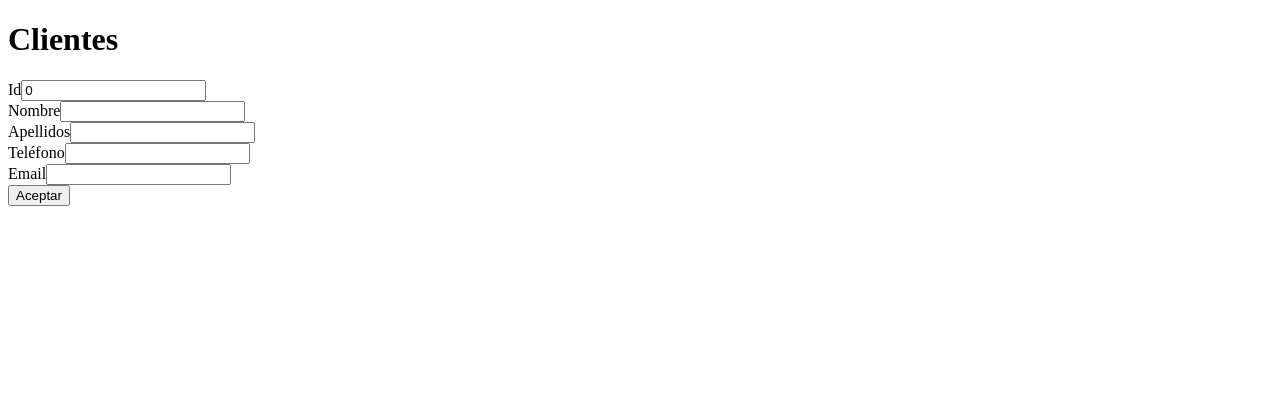
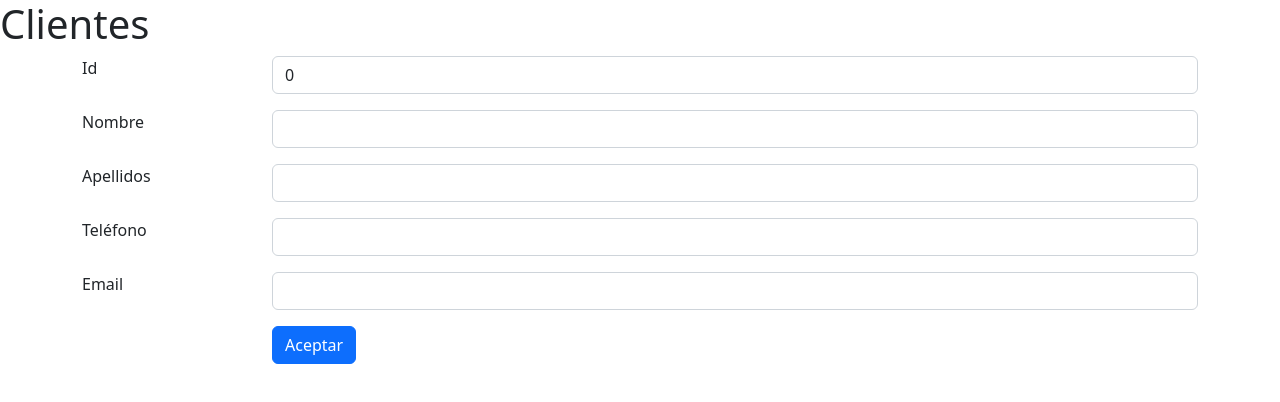
Before and after one commit to EloyOrtegaG/Clientes2023CursoJL, an Angular app: page /formulario in a window 1280 px wide. Shown: the top 402 px of the page. Built offline with nearby package versions, Linux system fonts and the light colour scheme.

Commit message:
Inclusión de Bootstrap de forma externa

```diff
--- a/src/app/app.component.html
+++ b/src/app/app.component.html
@@ -1,2 +1,5 @@
 <h1>Clientes</h1>
-<router-outlet></router-outlet>
+
+<div class="container">
+    <router-outlet></router-outlet>
+</div>
--- a/src/app/formulario/formulario.component.html
+++ b/src/app/formulario/formulario.component.html
@@ -1,25 +1,37 @@
 <div>
-    <div>
-        <label for="id">Id</label>
-        <input type="number" readonly id="id" value="{{cliente.id}}">
+    <div class="row mb-3">
+        <label class="col-sm-2 form-label" for="id">Id</label>
+        <div class="col-sm-10">
+            <input class="form-control" type="number" readonly id="id" value="{{cliente.id}}">
+        </div>
     </div>
-    <div>
-        <label for="nombre">Nombre</label>
-        <input type="text" [(ngModel)]="cliente.nombre">
+    <div class="row mb-3">
+        <label class="col-sm-2 form-label" for="nombre">Nombre</label>
+        <div class="col-sm-10">
+            <input class="form-control" type="text" [(ngModel)]="cliente.nombre">
+        </div>
     </div>
-    <div>
-        <label for="apellidos">Apellidos</label>
-        <input type="text" id="apellidos" [(ngModel)]="cliente.apellidos">
+    <div class="row mb-3">
+        <label class="col-sm-2 form-label" for="apellidos">Apellidos</label>
+        <div class="col-sm-10">
+            <input class="form-control" type="text" id="apellidos" [(ngModel)]="cliente.apellidos">
+        </div>
     </div>
-    <div>
-        <label for="telefono">Teléfono</label>
-        <input type="tel" id="telefono" [(ngModel)]="cliente.telefono">
+    <div class="row mb-3">
+        <label class="col-sm-2 form-label" for="telefono">Teléfono</label>
+        <div class="col-sm-10">
+            <input class="form-control" type="tel" id="telefono" [(ngModel)]="cliente.telefono">
+        </div>
     </div>
-    <div>
-        <label for="email">Email</label>
-        <input type="email" id="email" [(ngModel)]="cliente.email">
+    <div class="row mb-3">
+        <label class="col-sm-2 form-label" for="email">Email</label>
+        <div class="col-sm-10">
+            <input class="form-control" type="email" id="email" [(ngModel)]="cliente.email">
+        </div>
     </div>
-    <div>
-        <button (click)="guardar()">Aceptar</button>
+    <div class="row mb-3">
+        <div class="offset-sm-2 col-sm-10">
+            <button class="btn btn-primary" (click)="guardar()">Aceptar</button>
+        </div>
     </div>
 </div>
--- a/src/app/listado/listado.component.html
+++ b/src/app/listado/listado.component.html
@@ -1,5 +1,6 @@
-<table>
-    <thead>
+<div class="table-responsive">
+    <table class="table table-hover table-bordered table-striped">
+        <thead class="table-dark">
             <tr>
                 <th>Id</th>
                 <th>Nombre</th>
@@ -17,12 +18,12 @@
                 <td>{{c.telefono}}</td>
                 <td>{{c.email}}</td>
                 <td>
-                <a routerLink="/formulario/{{c.id}}">Editar</a>
-                <a routerLink="/listado" (click)="borrar(c.id)">Borrar</a>
+                    <a class="btn btn-sm btn-primary" routerLink="/formulario/{{c.id}}">Editar</a>
+                    <a class="btn btn-sm btn-danger" routerLink="/listado" (click)="borrar(c.id)">Borrar</a>
                 </td>
             </tr>
         </tbody>
-    <tfoot>
+        <tfoot class="table-dark">
             <tr>
                 <td></td>
                 <td></td>
@@ -30,8 +31,9 @@
                 <td></td>
                 <td></td>
                 <td>
-                <a routerLink="/formulario">Añadir</a>
+                    <a class="btn btn-sm btn-primary" routerLink="/formulario">Añadir</a>
                 </td>
             </tr>
         </tfoot>
     </table>
+</div>
--- a/src/index.html
+++ b/src/index.html
@@ -6,8 +6,11 @@
   <base href="/">
   <meta name="viewport" content="width=device-width, initial-scale=1">
   <link rel="icon" type="image/x-icon" href="favicon.ico">
+
+  <link href="https://cdn.jsdelivr.net/npm/bootstrap@5.2.3/dist/css/bootstrap.min.css" rel="stylesheet" integrity="sha384-rbsA2VBKQhggwzxH7pPCaAqO46MgnOM80zW1RWuH61DGLwZJEdK2Kadq2F9CUG65" crossorigin="anonymous">
 </head>
 <body>
   <app-root></app-root>
+  <script src="https://cdn.jsdelivr.net/npm/bootstrap@5.2.3/dist/js/bootstrap.bundle.min.js" integrity="sha384-kenU1KFdBIe4zVF0s0G1M5b4hcpxyD9F7jL+jjXkk+Q2h455rYXK/7HAuoJl+0I4" crossorigin="anonymous"></script>
 </body>
 </html>
```
Lines whose indentation alone changed are shown as unchanged.
